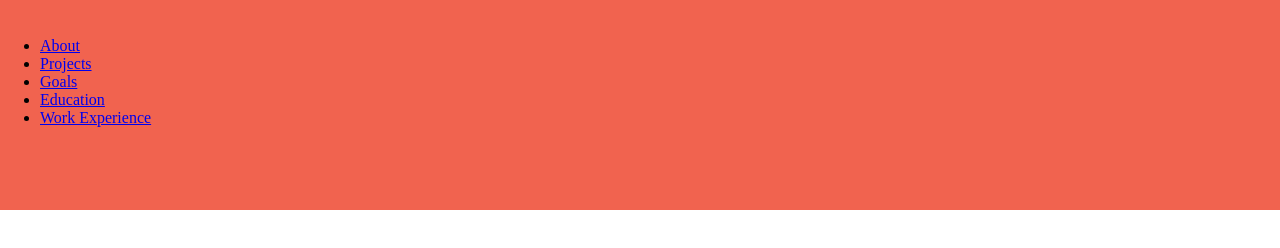
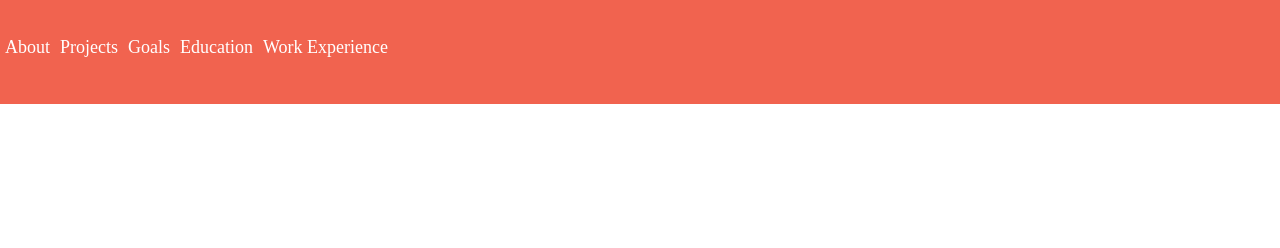
Before and after one commit to makobi/PortfolioProject, a plain HTML site: page index.html in a window 1280 px wide. Shown: the part 112-360 px from the top of the page. Drawn offline with Linux system fonts and the light colour scheme.

Commit message:
Style navbar
- Aligned tabs
- Added color
- Added text properties

```diff
--- a/assets/css/style.css
+++ b/assets/css/style.css
@@ -14,3 +14,22 @@ header > h1 {
   margin: 0 0 40px 0;
   text-align: center;
 }
+
+header > ul {
+  list-style: none;
+  margin: 0;
+  padding: 0;
+  text-align: center;
+}
+
+ul > li {
+  float: left;
+  margin: 0 5px;
+}
+
+li > a {
+  text-decoration: none;
+  color: #ffffff;
+  font-size: 18px;
+  font-weight: 400;
+}
```
